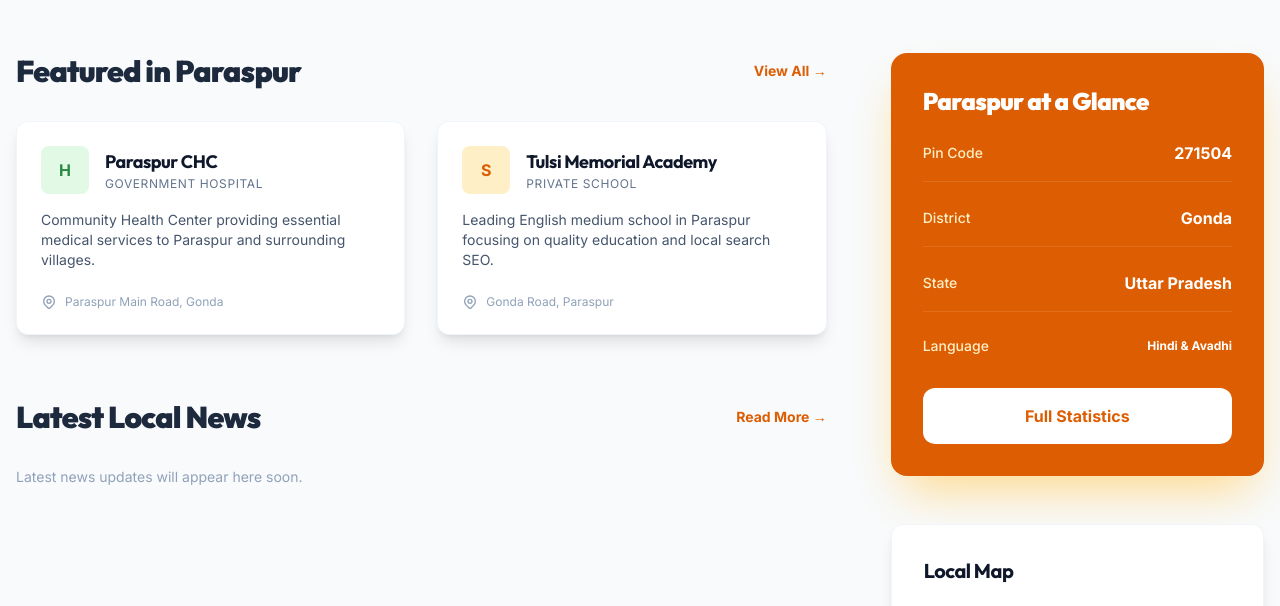
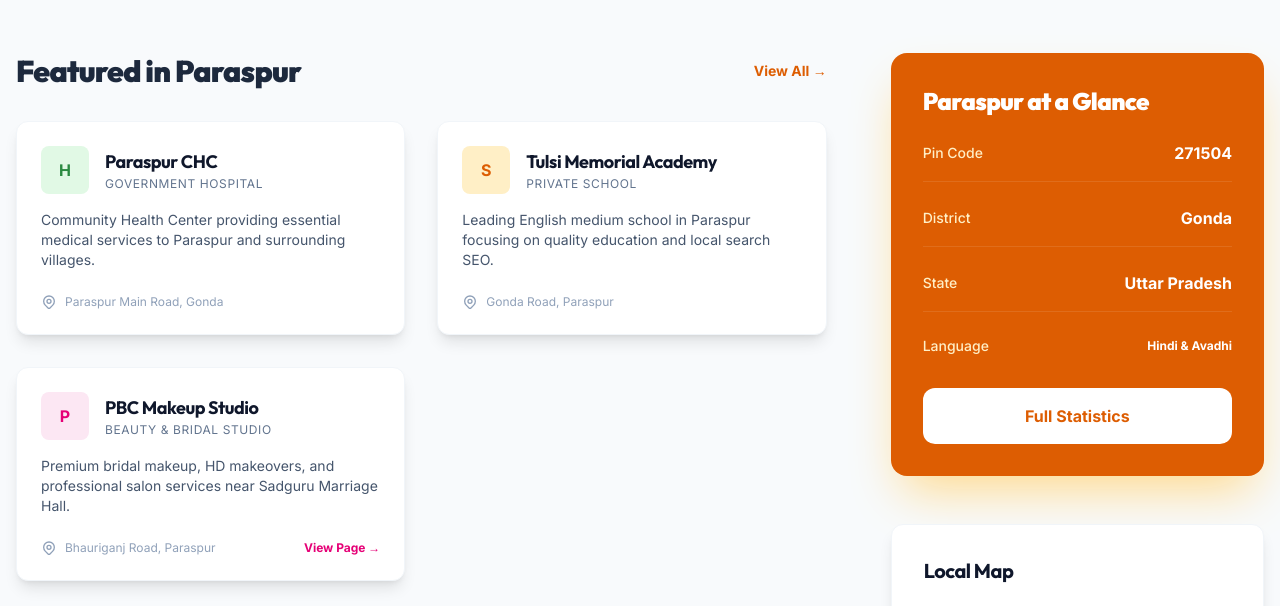
Before and after one commit to KapilDevPal/paraspur, a website built with Vite: page index.html in a window 1280 px wide. Shown: the part 1337-1943 px from the top of the page. Built offline with nearby package versions, Linux system fonts and the light colour scheme; no server answers.

Commit message:
added parapur

```diff
--- a/directory/best-beauty-parlour-in-paraspur.html
+++ b/directory/best-beauty-parlour-in-paraspur.html
@@ -38,7 +38,9 @@
                   <span class="px-2 py-1 bg-pink-100 text-pink-700 text-[10px] font-black uppercase tracking-widest rounded">Top Rated</span>
                   <span class="px-2 py-1 bg-primary-100 text-primary-700 text-[10px] font-black uppercase tracking-widest rounded">Paraspur</span>
                 </div>
-                <h2 class="text-2xl font-bold text-slate-800 mb-2 group-hover:text-primary-600 transition">PBC Makeup Studio</h2>
+                <a href="/directory/pbc-makeup-studio-paraspur.html" class="block group/link">
+                  <h2 class="text-2xl font-bold text-slate-800 mb-2 group-hover/link:text-primary-600 transition">PBC Makeup Studio</h2>
+                </a>
                 <p class="text-sm text-slate-500 mb-4 italic">Hair Care, Skin Care & Professional Makeup</p>
                 <div class="space-y-4">
                   <div class="flex items-start space-x-3 text-sm text-slate-600">
--- a/directory/bridal-makeup-in-paraspur.html
+++ b/directory/bridal-makeup-in-paraspur.html
@@ -81,7 +81,9 @@
           <div class="card p-8 group border-l-4 border-l-primary-500">
             <div class="flex flex-col md:flex-row md:items-start justify-between gap-6">
               <div class="flex-1">
-                <h2 class="text-2xl font-bold text-slate-800 mb-2 group-hover:text-primary-600 transition">PBC Makeup Studio</h2>
+                <a href="/directory/pbc-makeup-studio-paraspur.html" class="block group/link">
+                  <h2 class="text-2xl font-bold text-slate-800 mb-2 group-hover/link:text-primary-600 transition">PBC Makeup Studio</h2>
+                </a>
                 <p class="text-sm text-slate-500 mb-4 italic">Near Sadguru Marriage Hall</p>
                 <p class="text-slate-600 leading-relaxed mb-4">
                     Also offers extensive wedding and party makeup services with specialized artists for various bridal styles.
--- a/index.html
+++ b/index.html
@@ -131,7 +131,7 @@
           <div class="w-10 h-10 bg-pink-100 text-pink-600 rounded-full flex items-center justify-center mb-2 group-hover:bg-pink-600 group-hover:text-white transition">
             <svg class="w-5 h-5" fill="none" stroke="currentColor" viewBox="0 0 24 24"><path stroke-linecap="round" stroke-linejoin="round" stroke-width="2" d="M4.318 6.318a4.5 4.5 0 000 6.364L12 20.364l7.682-7.682a4.5 4.5 0 00-6.364-6.364L12 7.636l-1.318-1.318a4.5 4.5 0 00-6.364 0z"></path></svg>
           </div>
-          <span class="font-bold text-slate-700 text-sm">Beauty</span>
+          <span class="font-bold text-slate-700 text-sm whitespace-nowrap">Beauty Parlor</span>
         </a>
         <a href="/directory/local-startups.html" class="glass-card p-4 flex flex-col items-center text-center group hover:-translate-y-1 transition-all">
           <div class="w-10 h-10 bg-primary-100 text-primary-600 rounded-full flex items-center justify-center mb-2 group-hover:bg-primary-600 group-hover:text-white transition">
@@ -220,6 +220,24 @@
                   <span>Gonda Road, Paraspur</span>
                 </div>
               </div>
+              <!-- PBC Makeup Studio Featured -->
+              <a href="/directory/pbc-makeup-studio-paraspur.html" class="card p-6 block hover:border-pink-300 transition-colors group">
+                <div class="flex items-center space-x-4 mb-4">
+                  <div class="w-12 h-12 bg-pink-100 rounded-lg flex items-center justify-center text-pink-600 font-bold">P</div>
+                  <div>
+                    <h3 class="font-bold text-lg group-hover:text-pink-600 transition-colors">PBC Makeup Studio</h3>
+                    <p class="text-xs text-slate-500 uppercase tracking-wider">Beauty & Bridal Studio</p>
+                  </div>
+                </div>
+                <p class="text-sm text-slate-600 mb-6">Premium bridal makeup, HD makeovers, and professional salon services near Sadguru Marriage Hall.</p>
+                <div class="flex items-center justify-between">
+                  <div class="flex items-center space-x-2 text-xs text-slate-400">
+                    <svg class="w-4 h-4" fill="none" stroke="currentColor" viewBox="0 0 24 24"><path stroke-linecap="round" stroke-linejoin="round" stroke-width="2" d="M17.657 16.657L13.414 20.9a1.998 1.998 0 01-2.827 0l-4.244-4.243a8 8 0 1111.314 0z"></path><path stroke-linecap="round" stroke-linejoin="round" stroke-width="2" d="M15 11a3 3 0 11-6 0 3 3 0 016 0z"></path></svg>
+                    <span>Bhauriganj Road, Paraspur</span>
+                  </div>
+                  <span class="text-xs font-bold text-pink-600">View Page →</span>
+                </div>
+              </a>
             </div>
           </div>
 
--- a/vite.config.js
+++ b/vite.config.js
@@ -18,6 +18,7 @@ export default defineConfig({
         beauty_parlour: resolve(__dirname, 'directory/best-beauty-parlour-in-paraspur.html'),
         ladies_boutique: resolve(__dirname, 'directory/best-ladies-boutique-in-paraspur.html'),
         bridal_makeup: resolve(__dirname, 'directory/bridal-makeup-in-paraspur.html'),
+        pbc_makeup_studio: resolve(__dirname, 'directory/pbc-makeup-studio-paraspur.html'),
         wedding_shopping: resolve(__dirname, 'directory/wedding-shopping-in-paraspur.html'),
         population: resolve(__dirname, 'info/population.html'),
         pincode: resolve(__dirname, 'info/pin-code.html'),
@@ -36,6 +37,7 @@ export default defineConfig({
         about_website: resolve(__dirname, 'about-website.html'),
         villages_list: resolve(__dirname, 'villages/index.html'),
         blog_tulsidas: resolve(__dirname, 'blog/tulsidas-ayodhya-paraspur-connection.html'),
+        beauty_blog: resolve(__dirname, 'blog/beauty-parlours-in-paraspur-gonda.html'),
         v_aata: resolve(__dirname, 'villages/aata.html'),
         v_abhayipur: resolve(__dirname, 'villages/abhayipur.html'),
         v_akohari: resolve(__dirname, 'villages/akohari.html'),
```
